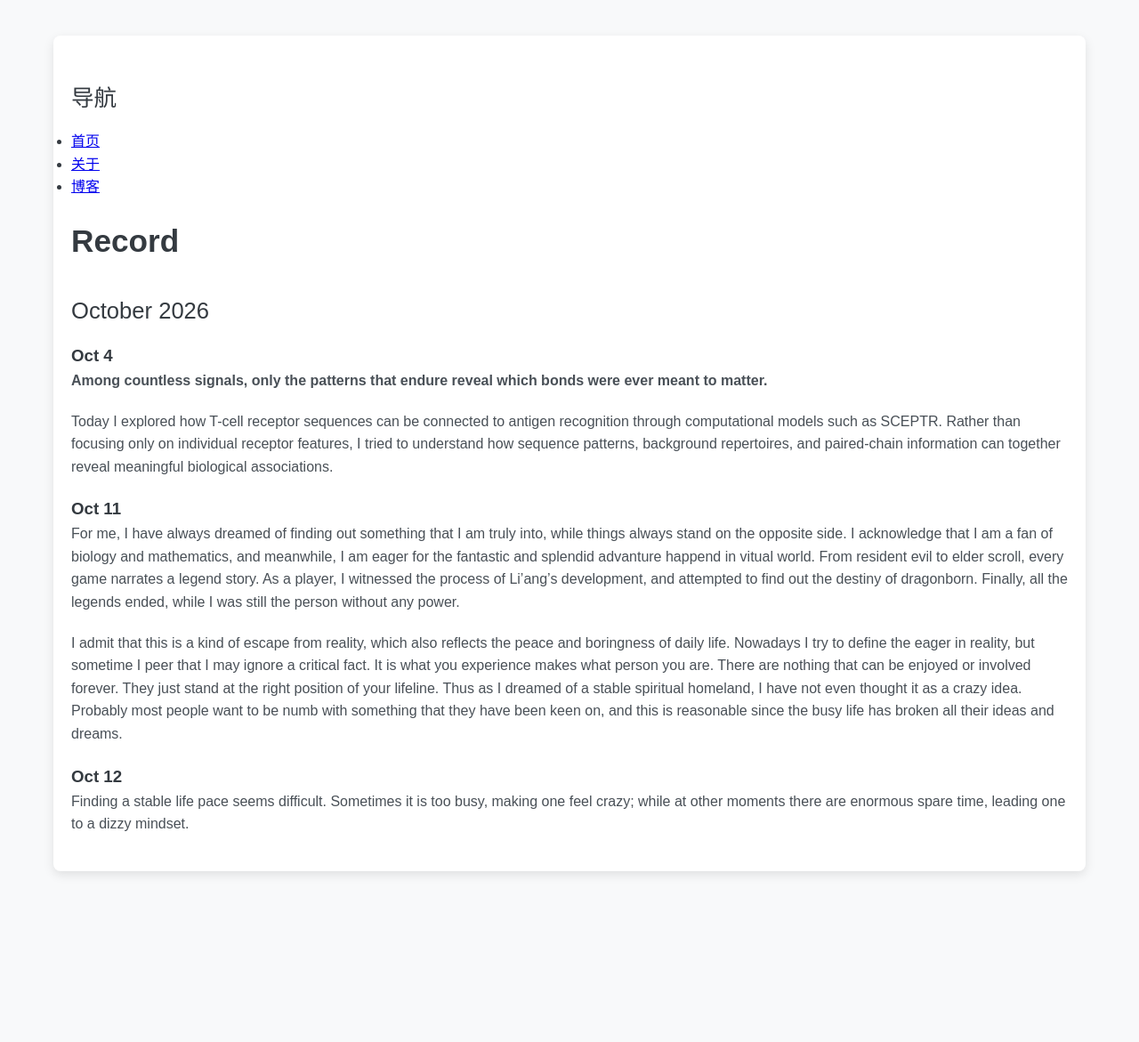
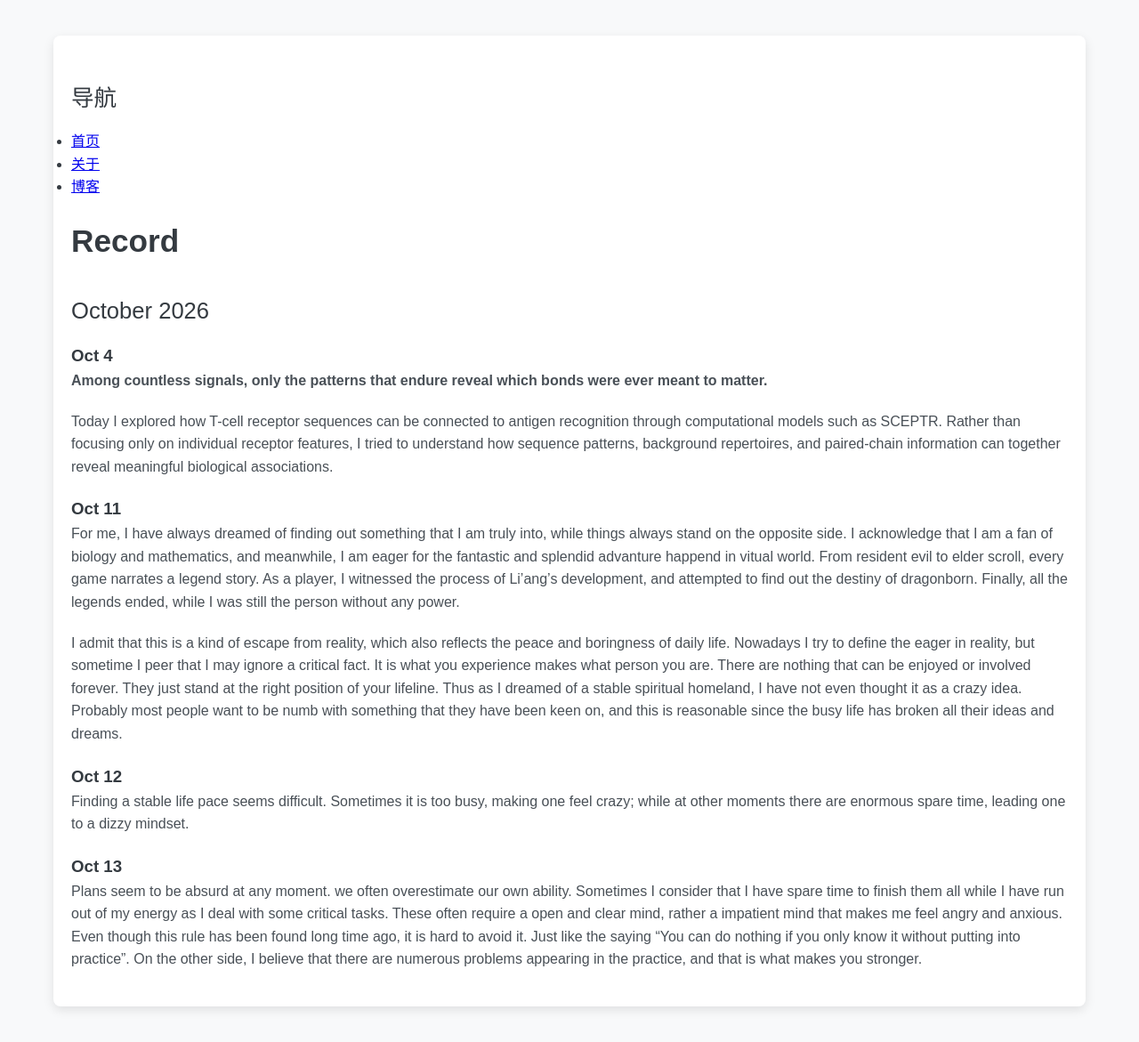
Before and after one commit to ElectrophoresisZ/ElectrophoresisZ.github.io, a Jekyll site: the page built from my-learning-journey/2026.md, in a window 1280 px wide. Shown: the whole page at 89% size. Built offline with Jekyll 4.4.1, drawn with Linux system fonts in a browser that asks for light colours; our own code applies the rules of GitHub Pages for plain Markdown files; before the commit the page ends 1019 px from its top, so only the background shows below that.

Commit message:
Update 2026.md

```diff
--- a/my-learning-journey/2026.md
+++ b/my-learning-journey/2026.md
@@ -14,3 +14,6 @@ I admit that this is a kind of escape from reality, which also reflects the peac
 
 ### Oct 12
 Finding a stable life pace seems difficult. Sometimes it is too busy, making one feel crazy; while at other moments there are enormous spare time, leading one to a dizzy mindset.
+
+### Oct 13
+Plans seem to be absurd at any moment. we often overestimate our own ability. Sometimes I consider that I have spare time to finish them all while I have run out of my energy as I deal with some critical tasks. These often require a open and clear mind, rather a impatient mind that makes me feel angry and anxious. Even though this rule has been found long time ago, it is hard to avoid it. Just like the saying "You can do nothing if you only know it without putting into practice". On the other side, I believe that there are numerous problems appearing in the practice, and that is what makes you stronger.
```
